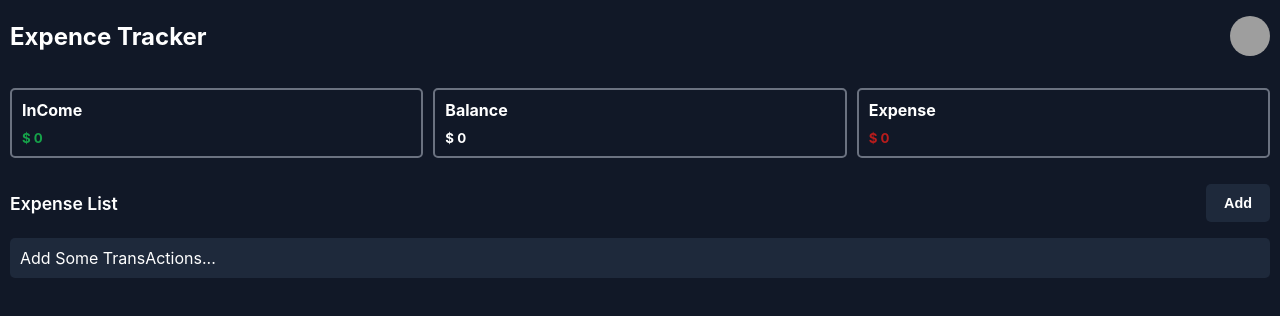
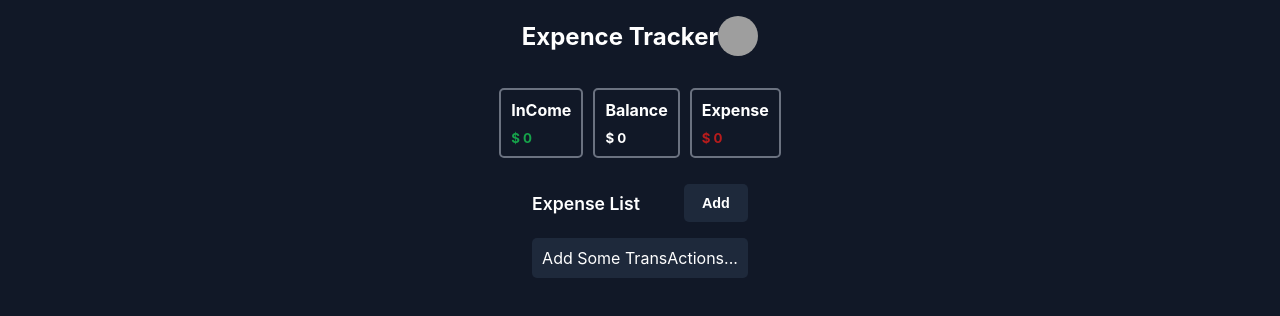
Before and after one commit to MHPourhasani/expense-tracker-react, a React (Create React App) app: page / in a window 1280 px wide. Shown: the top 316 px of the page. Built offline with nearby package versions, Linux system fonts and the light colour scheme; grey boxes are pictures that could not be loaded.

Commit message:
add flex styles to Layout component and responsive for all devices

```diff
--- /dev/null
+++ b/src/Layout/Layout.css
@@ -0,0 +1,13 @@
+.layout {
+	display: flex;
+	flex-direction: column;
+	justify-content: center;
+	/* align-items: center; */
+}
+
+/*  (min-width:640px) */
+@media (min-width: 640px) {
+	.layout {
+		align-items: center;
+	}
+}
--- a/src/Layout/Layout.jsx
+++ b/src/Layout/Layout.jsx
@@ -1,11 +1,12 @@
+import './Layout.css';
 import Header from '../components/Header/Header';
 
 const Layout = ({ children }) => {
 	return (
-		<>
+		<section className='layout'>
 			<Header />
 			{children}
-		</>
+		</section>
 	);
 };
 
```
